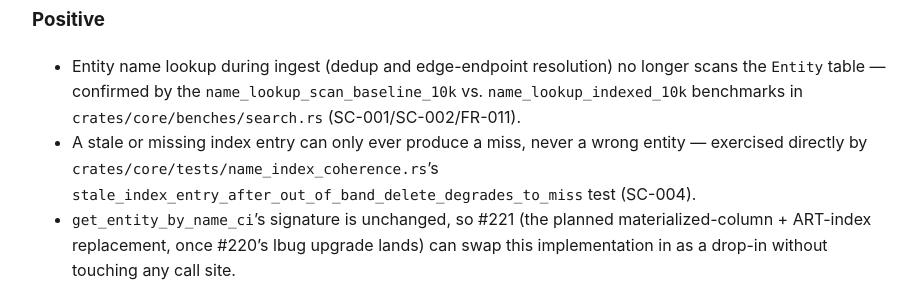
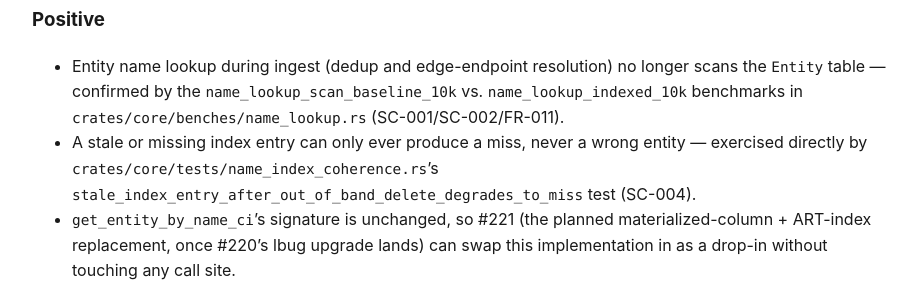
Before and after one commit to verveguy/liminis-context-graph, a Jekyll site: the page built from docs/adr/0038-in-process-name-index.md, in a window 1280 px wide and 900 px high, scrolled down 3245 px. Shown: the part 150-450 px from the top of the window, without its empty margins (178-1095 px from the left). Built offline with Jekyll 4.4.1, drawn with Linux system fonts in a browser that asks for light colours; our own code applies the rules of GitHub Pages for plain Markdown files; some of the changed text lies outside the part shown.

Commit message:
fix(ci): point R-003 gate and bench.yml at the new split bench targets
ci.yml's dedup decision-overlap check now runs cargo bench --bench
dedup_overlap_check directly (its own isolated target) instead of filtering a
shared search binary. bench.yml's three measurement steps retarget to
dedup_search (1k/10k) and dedup_50k. Also corrects the stale "six
integration-test binaries" figure (root Cargo.toml, ci.yml) to the measured
~50, and real-corpus-e2e.yml's conflated "~16-17 min cargo test --release"
comment, which was actually describing the whole CI job including the now-
fixed bench step.

```diff
--- a/docs/adr/0038-in-process-name-index.md
+++ b/docs/adr/0038-in-process-name-index.md
@@ -143,7 +143,7 @@ is negligible next to the HNSW/FTS build it already runs alongside, and eager av
 
 - Entity name lookup during ingest (dedup and edge-endpoint resolution) no longer scans the
   `Entity` table — confirmed by the `name_lookup_scan_baseline_10k` vs. `name_lookup_indexed_10k`
-  benchmarks in `crates/core/benches/search.rs` (SC-001/SC-002/FR-011).
+  benchmarks in `crates/core/benches/name_lookup.rs` (SC-001/SC-002/FR-011).
 - A stale or missing index entry can only ever produce a miss, never a wrong entity — exercised
   directly by `crates/core/tests/name_index_coherence.rs`'s
   `stale_index_entry_after_out_of_band_delete_degrades_to_miss` test (SC-004).
@@ -211,7 +211,7 @@ contributor who *does* add entity deletion knows what else needs updating.
 - `crates/core/tests/name_index_coherence.rs`: FR-005/FR-008 coherence tests across every
   mutation path (insert, merge-driven reorder, label-only corrections, episode deletion,
   WAL replay, `open_or_rebuild`) and the stale-entry-degrades-to-miss property.
-- `crates/core/benches/search.rs`: `bench_name_lookup_scan_baseline_10k` /
+- `crates/core/benches/name_lookup.rs`: `bench_name_lookup_scan_baseline_10k` /
   `bench_name_lookup_indexed_10k` — before/after measurement (FR-011/SC-002).
 - **#220**: lbug 0.18.x upgrade, which adds non-PK secondary ART indexes.
 - **#221**: follow-on issue tracking the drop-in replacement of this fix's `NameIndex` with a
```
Also changed, not shown: Cargo.toml (+5 -4 lines), .github/workflows/bench.yml, .github/workflows/ci.yml, .github/workflows/real-corpus-e2e.yml.
